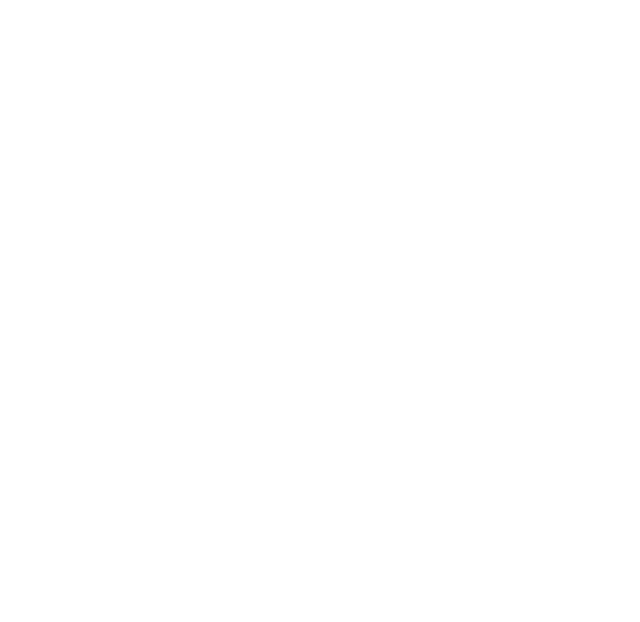
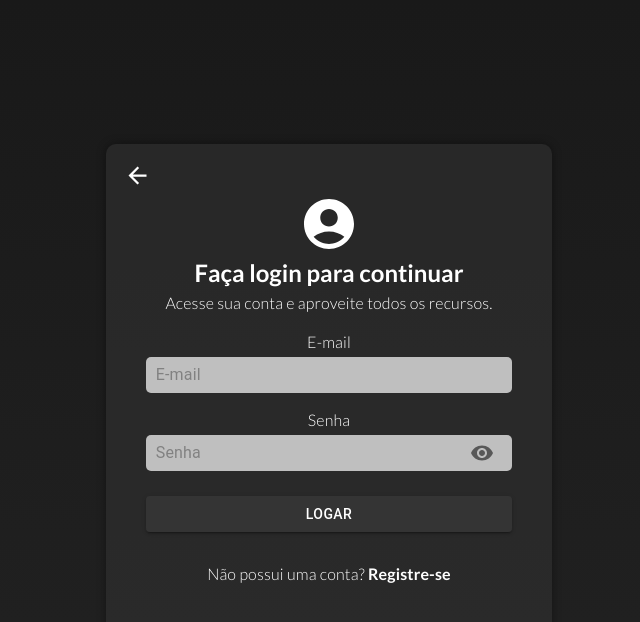
Before and after one commit to diegodallabt/project_react-ts-mui, a React (Create React App) app: page /project_react-ts-mui/auth in a window 1280 px wide. Before the commit this address had no page. Shown: the top 622 px of the page, without its empty margins (311-951 px from the left). Built offline with nearby package versions, Linux system fonts and the light colour scheme.

Commit message:
Pequena modificação nas rotas para o deploy

```diff
--- a/src/App.tsx
+++ b/src/App.tsx
@@ -9,8 +9,8 @@ const App = () => {
       <BrowserRouter>
         <div>
           <Routes>
-            <Route path="/" element={<Home />} />
-            <Route path="/auth" element={<Auth />} />
+            <Route path="project_react-ts-mui/" element={<Home />} />
+            <Route path="project_react-ts-mui/auth" element={<Auth />} />
           </Routes>
         </div>
       </BrowserRouter>
--- a/src/components/SearchBar.tsx
+++ b/src/components/SearchBar.tsx
@@ -1,6 +1,5 @@
 import { makeStyles } from '@material-ui/styles';
-import { Clear, Search } from '@mui/icons-material';
-import IconButton from '@mui/material/IconButton';
+import { Search } from '@mui/icons-material';
 import InputAdornment from '@mui/material/InputAdornment';
 import TextField from '@mui/material/TextField';
 
--- a/src/routes/Auth.tsx
+++ b/src/routes/Auth.tsx
@@ -114,7 +114,7 @@ const Auth = () => {
     };
 
     const redirectToHome = () => {
-        navigate('/');
+        navigate('/project_react-ts-mui/');
     };
 
     return (
--- a/src/routes/Home.tsx
+++ b/src/routes/Home.tsx
@@ -266,7 +266,7 @@ const GamesList = () => {
   };
 
   const redirectToAuth = () => {
-    navigate('/auth');
+    navigate('/project_react-ts-mui/auth');
   };
 
   const handleGenreChange = (event: React.ChangeEvent<HTMLInputElement>) => {
@@ -402,7 +402,7 @@ const GamesList = () => {
                                     <Button fullWidth onClick={handleFavoritesClick}  sx={{marginTop: '20px', color: '#FFFFFF', backgroundColor: '#202020', fontFamily: 'Lato', fontWeight: 'bold', '&:hover':{backgroundColor: '#202020'}}}>{isFavoritesSelected? 'Meus favoritos': 'Todos os jogos'}</Button>
                                     </div>): (
                                     <Typography sx={{ color: '#FFFFFF',fontFamily: 'Lato', fontWeight: 'light', lineHeight: '15px'}}>
-                                      Para usar todos os recursos disponíveis e desbloquear a sua coleção, <Link style={{textDecoration: 'none', color: '#FFFFFF', fontWeight: 'bold'}} to='/auth'>faça login</Link>.
+                                      Para usar todos os recursos disponíveis e desbloquear a sua coleção, <Link style={{textDecoration: 'none', color: '#FFFFFF', fontWeight: 'bold'}} to='/project_react-ts-mui/auth'>faça login</Link>.
                                     </Typography>
                                     )}
                                     </Box>
```
